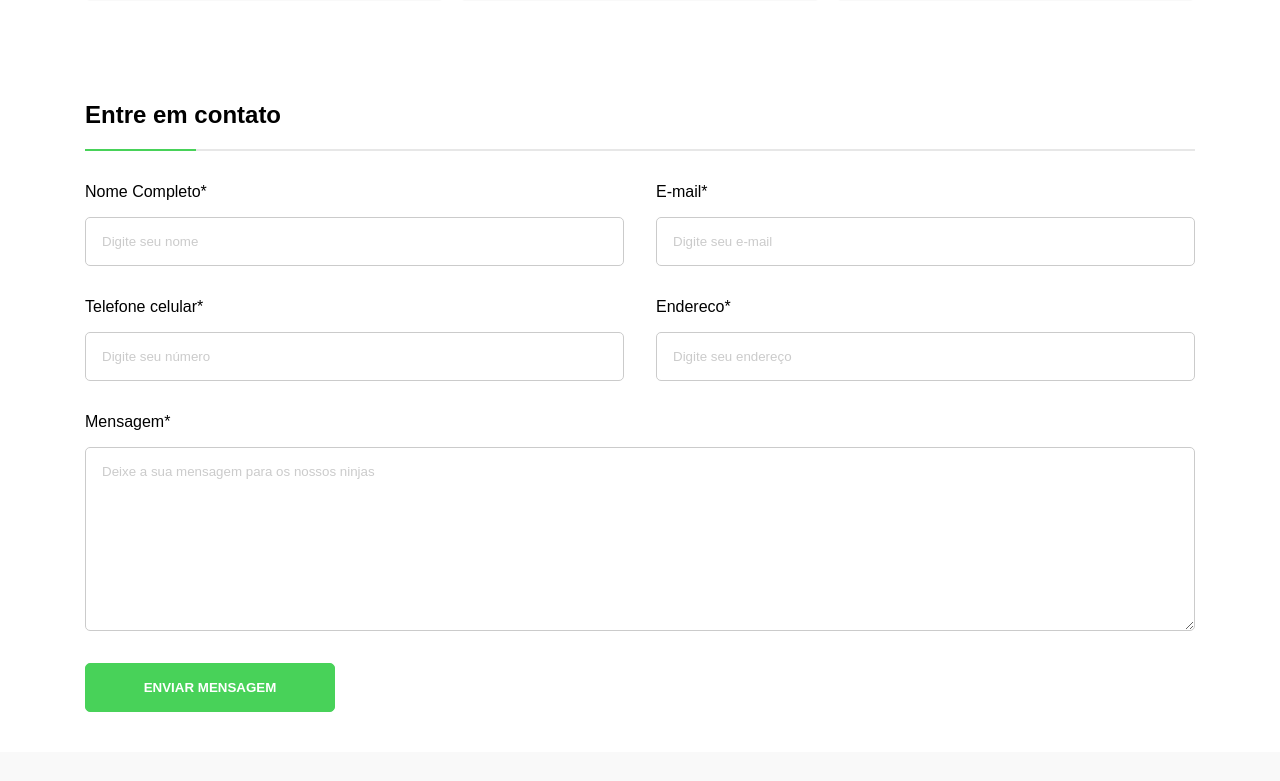
After one commit to treinaweb/treinaweb-workshop-python-django, a Django app: page /contact/ in a window 1280 px wide. The commit adds this page. Shown: the part 749-1530 px from the top of the page. Run offline with Django 5.2, Linux system fonts and the light colour scheme; some web fonts are replaced.

Commit message:
03:08 - Criando a página de contato

```diff
--- /dev/null
+++ b/core/forms.py
@@ -0,0 +1,40 @@
+from django import forms
+from django.core.mail import send_mail
+from django.conf import settings
+
+
+class ContactForm(forms.Form):
+    name = forms.CharField(
+        max_length=100, widget=forms.TextInput(attrs={"placeholder": "Digite seu nome"})
+    )
+    email = forms.EmailField(
+        max_length=100,
+        widget=forms.TextInput(attrs={"placeholder": "Digite seu e-mail"}),
+    )
+    phone = forms.CharField(
+        max_length=100,
+        widget=forms.TextInput(attrs={"placeholder": "Digite seu número"}),
+    )
+    address = forms.CharField(
+        max_length=255,
+        widget=forms.TextInput(attrs={"placeholder": "Digite seu endereço"}),
+    )
+    message = forms.CharField(
+        widget=forms.Textarea(
+            attrs={"placeholder": "Deixe a sua mensagem para os nossos ninjas"}
+        )
+    )
+
+    def send_mail(self):
+        name = self.cleaned_data["name"]
+        email = self.cleaned_data["email"]
+        phone = self.cleaned_data["phone"]
+        address = self.cleaned_data["address"]
+        message = self.cleaned_data["message"]
+
+        send_mail(
+            f"Messagem de {name} <{email}>",
+            f"Telefone: {phone}\nEndereço: {address}\n\nMensagem: {message}",
+            email,
+            [settings.CONTACT_EMAIL],
+        )
--- /dev/null
+++ b/core/templates/core/contact.html
@@ -0,0 +1,86 @@
+{% extends "base.html" %}
+
+{% load static %}
+
+{% block content %}
+<main>
+    <!-- info página -->
+    <section class="pagina-info">
+        <div class="container">
+            <p>
+                Entre em contato com os nossos ninjas
+            </p>
+        </div>
+    </section>
+
+    <section class="contato">
+        <div class="container">
+            <div class="contato-grid">
+                <div class="contato-item">
+                    <div class="contato-icone">
+                        <img src="{% static "img/icone-tel.svg" %}" alt="">
+                    </div>
+                    <h3>Contato telefônico</h3>
+                    <p>
+                        (11) 1234-5678<br>
+                        (11) 9-1234-5678
+                    </p>
+                </div>
+                <div class="contato-item">
+                    <div class="contato-icone">
+                        <img src="{% static "img/icone-mail.svg" %}" alt="">
+                    </div>
+                    <h3>Contato por e-mail</h3>
+                    <p>
+                        contato@twninjas.com.br
+                    </p>
+                </div>
+                <div class="contato-item">
+                    <div class="contato-icone">
+                        <img src="{% static "img/icone-suporte.svg" %}" alt="">
+                    </div>
+                    <h3>Suporte ninja</h3>
+                    <p>
+                        Das 08:00h às 20:00h<br>
+                        De segunda à sexta-feira
+                    </p>
+                </div>
+            </div>
+        </div>
+    </section>
+    <!-- Contato Form -->
+    <section class="form-contato-secao">
+        <div class="container">
+            <h2>Entre em contato</h2>
+            <div class="divisor-form">
+                <div class="status"></div>
+            </div>
+            <form class="form-contato" method="POST">
+                {% csrf_token %}
+
+                <div class="form-item nome">
+                    <label for="nome">Nome Completo*</label>
+                    {{ form.name }}
+                </div>
+                <div class="form-item email">
+                    <label for="email">E-mail*</label>
+                    {{ form.email }}
+                </div>
+                <div class="form-item cel">
+                    <label for="cel">Telefone celular*</label>
+                    {{ form.phone }}
+                </div>
+                <div class="form-item endereco">
+                    <label for="endereco">Endereco*</label>
+                    {{ form.address }}
+                </div>
+                <div class="form-item mensagem">
+                    <label for="mensagem">Mensagem*</label>
+                    {{ form.message }}
+                </div>
+                <button type="submit" class="btn-green">ENVIAR MENSAGEM</button>
+            </form>
+        </div>
+    </section>
+</main>
+{% endblock content %}
--- a/core/templates/fragments/_header.html
+++ b/core/templates/fragments/_header.html
@@ -25,12 +25,12 @@
                         </a>
                     </li>
                     <li>
-                        <a href="./contato.html">
+                        <a href="{% url "core:contact" %}">
                             Contato
                         </a>
                     </li>
                     <li>
-                        <a class="btn-green" href="./contato.html" style="margin: 0;display: inline;">
+                        <a class="btn-green" href="{% url "core:contact" %}" style="margin: 0;display: inline;">
                             Seja um prestador
                         </a>
                     </li>
@@ -74,12 +74,12 @@
                             </a>
                         </li>
                         <li>
-                            <a href="./contato.html">
+                            <a href="{% url "core:contact" %}">
                                 Contato
                             </a>
                         </li>
                         <li>
-                            <a class="btn-green" href="./contato.html">
+                            <a class="btn-green" href="{% url "core:contact" %}">
                                 Seja um prestador
                             </a>
                         </li>
--- a/core/urls.py
+++ b/core/urls.py
@@ -1,10 +1,11 @@
 from django.urls import path
 
-from .views import home, about
+from .views import home, about, contact
 
 
 app_name = "core"
 urlpatterns = [
     path("", home, name="home"),
     path("about/", about, name="about"),
+    path("contact/", contact, name="contact"),
 ]
--- a/core/views.py
+++ b/core/views.py
@@ -1,4 +1,6 @@
 from django.shortcuts import render
+
+from .forms import ContactForm
 
 
 def home(request):
@@ -7,3 +9,12 @@ def home(request):
 
 def about(request):
     return render(request, "core/about.html")
+
+
+def contact(request):
+    if request.method == "POST":
+        form = ContactForm(request.POST)
+        if form.is_valid():
+            form.send_mail()
+    form = ContactForm()
+    return render(request, "core/contact.html", {"form": form})
--- a/setup/settings.py
+++ b/setup/settings.py
@@ -131,3 +131,8 @@ STATIC_ROOT = BASE_DIR / "staticfiles"
 # https://docs.djangoproject.com/en/5.1/ref/settings/#default-auto-field
 
 DEFAULT_AUTO_FIELD = "django.db.models.BigAutoField"
+
+# Email settings
+if DEBUG:
+    EMAIL_BACKEND = "django.core.mail.backends.console.EmailBackend"
+CONTACT_EMAIL = config("CONTACT_EMAIL")
```
